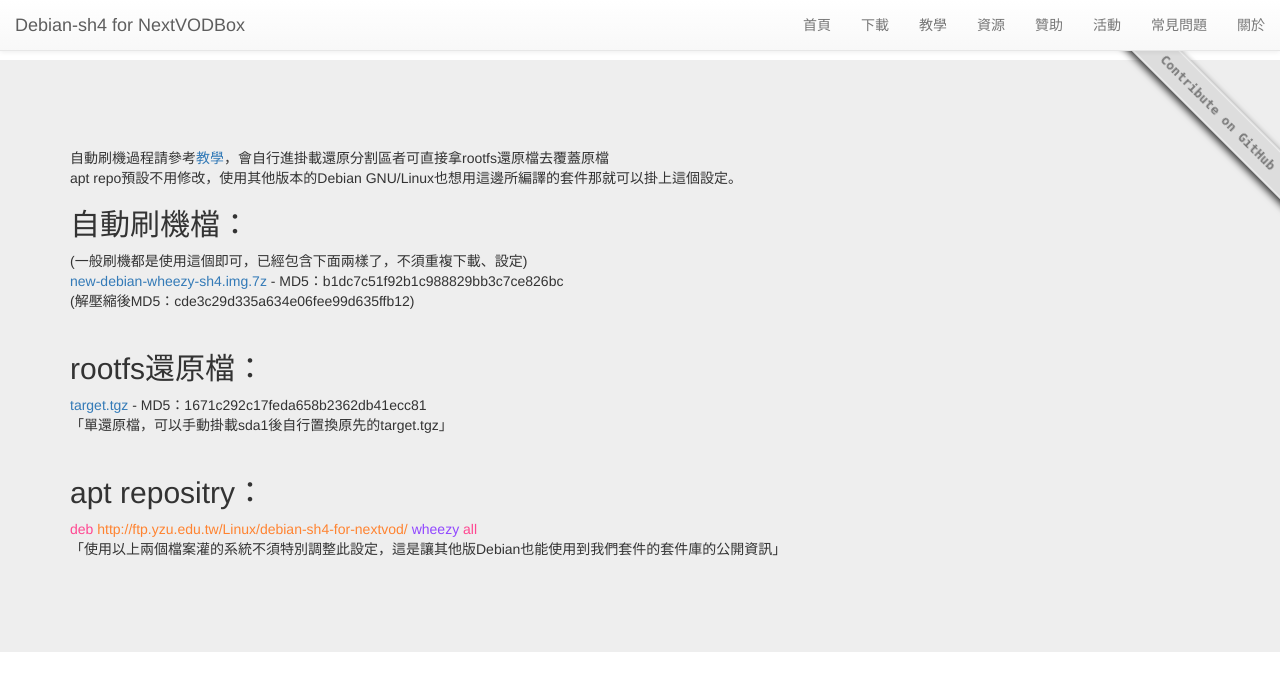
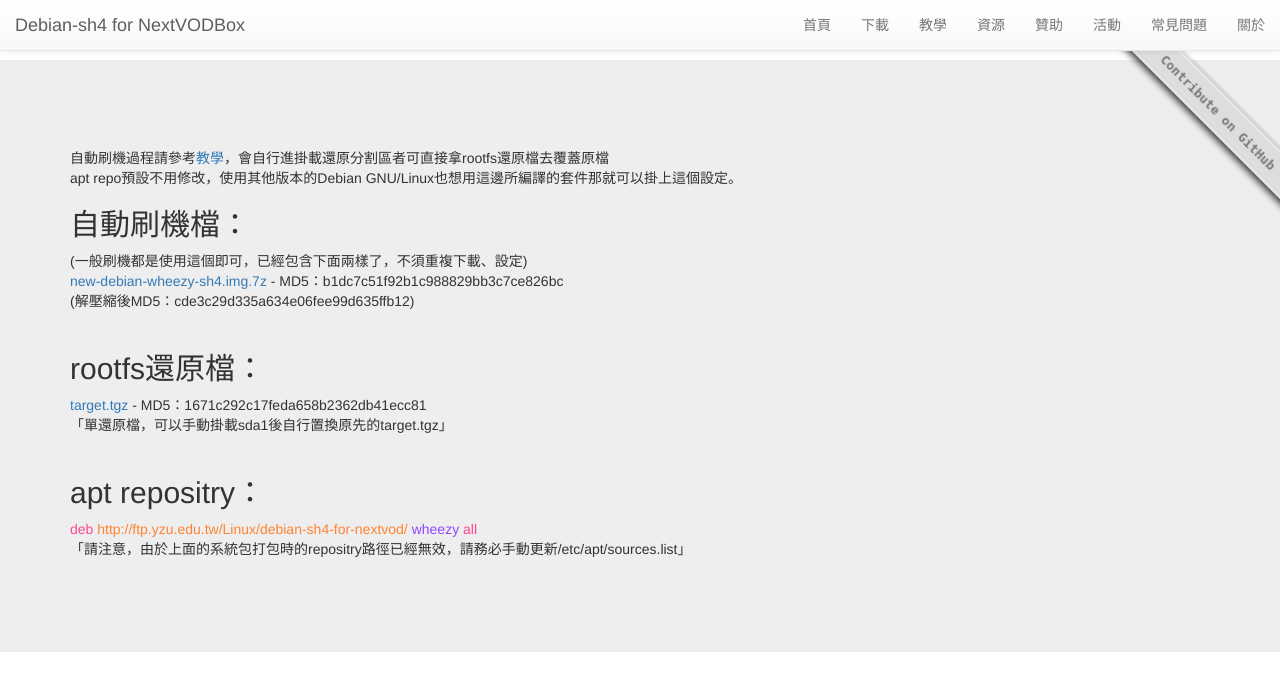
Before and after one commit to PeterDaveHello/debian-sh4-for-nextvodbox-web, a PHP site: page /download.php in a window 1280 px wide. Shown: the top 691 px of the page. Run offline with PHP 8.4, Linux system fonts and the light colour scheme; some libraries are stand-ins or nearby versions.

Commit message:
update apt repo prompt

```diff
--- a/download.php
+++ b/download.php
@@ -17,7 +17,7 @@
 
       <h2>apt repositry：</h2>
       <font color="#FF4791">deb</font> <font color="#FF8330">http://ftp.yzu.edu.tw/Linux/debian-sh4-for-nextvod/</font> <font color="#9147FF">wheezy</font> <font color="#FF4791">all</font><br />
-      「使用以上兩個檔案灌的系統不須特別調整此設定，這是讓其他版Debian也能使用到我們套件的套件庫的公開資訊」
+      「請注意，由於上面的系統包打包時的repositry路徑已經無效，請務必手動更新/etc/apt/sources.list」
     </p>
   </div>
 
```
